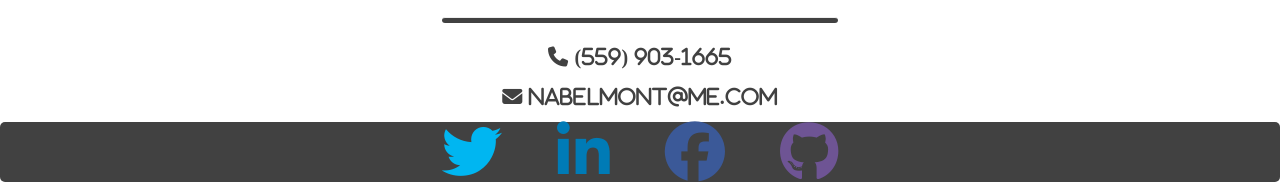
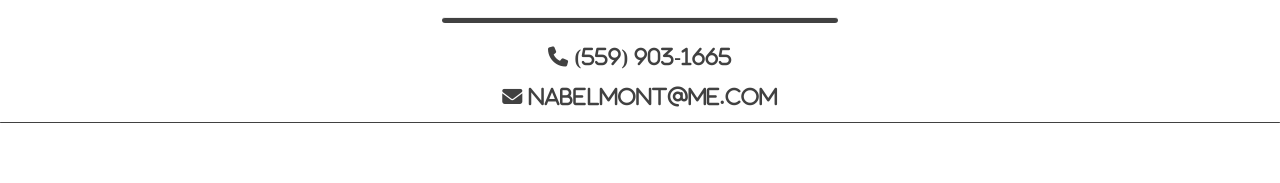
Before and after one commit to Nabelmont/Portfolio, a plain HTML site: page index.html in a window 1280 px wide. Shown: the part 2334-2517 px from the top of the page. After the commit the page ends 2457 px from the top, so only its background shows below. Drawn offline with nearby package versions, Linux system fonts and the light colour scheme.

Commit message:
commented out social media in footer

```diff
--- a/index.html
+++ b/index.html
@@ -149,12 +149,12 @@
   </div>
   <div id="footer" class="row contact-row black-bkg">
     <div class="col-md-4 col-md-offset-4 text-center">
-      <div id="Social-Media">
+      <!-- <div id="Social-Media">
         <a id="twitter" href="https://twitter.com/"><i class="fa fa-twitter fa-3x" aria-hidden="true"></i></a>
         <a id="linkedin" href="https://www.linkedin.com/"><i class="fa fa-linkedin fa-3x" aria-hidden="true"></i></a>
         <a id="facebook" href="https://www.facebook.com/"><i class="fa fa-facebook-official fa-3x" aria-hidden="true"></i></a>
         <a id="github" href="https://github.com/Nabelmont"><i  class="fa fa-github fa-3x" aria-hidden="true"></i></a>
-      </div>
+      </div> -->
     </div>
   </div>
 
```
